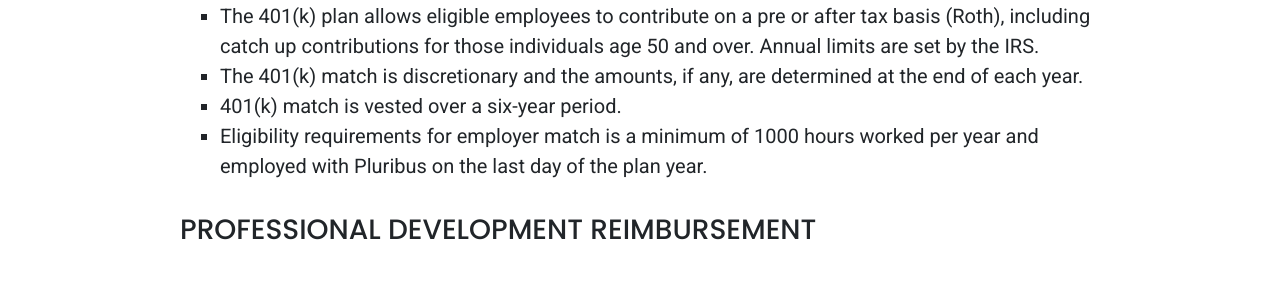
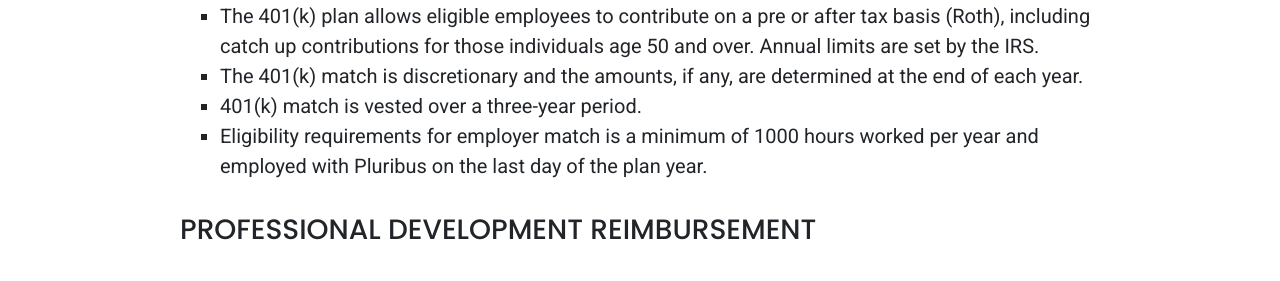
Before and after one commit to PluribusDigital/pluribusdigital-com, a Jekyll site: the page built from content/join/benefits.md, in a window 1280 px wide and 900 px high, scrolled down 3056 px. Shown: the part 166-447 px from the top of the window. Built offline with Jekyll 4.4.1, drawn with Linux system fonts in a browser that asks for light colours.

Commit message:
bene-upd
change 401k vesting time

```diff
--- a/content/join/benefits.md
+++ b/content/join/benefits.md
@@ -67,7 +67,7 @@ Pluribus Digital provides a competitive benefits package in order to attract top
 * Eligible employees are able to enroll at the beginning of any month.
 * The 401(k) plan allows eligible employees to contribute on a pre or after tax basis (Roth), including catch up contributions for those individuals age 50 and over. Annual limits are set by the IRS.
 * The 401(k) match is discretionary and the amounts, if any, are determined at the end of each year.
-* 401(k) match is vested over a six-year period.
+* 401(k) match is vested over a three-year period.
 * Eligibility requirements for employer match is a minimum of 1000 hours worked per year and employed with Pluribus on the last day of the plan year.
 
 ### Professional Development Reimbursement
```
